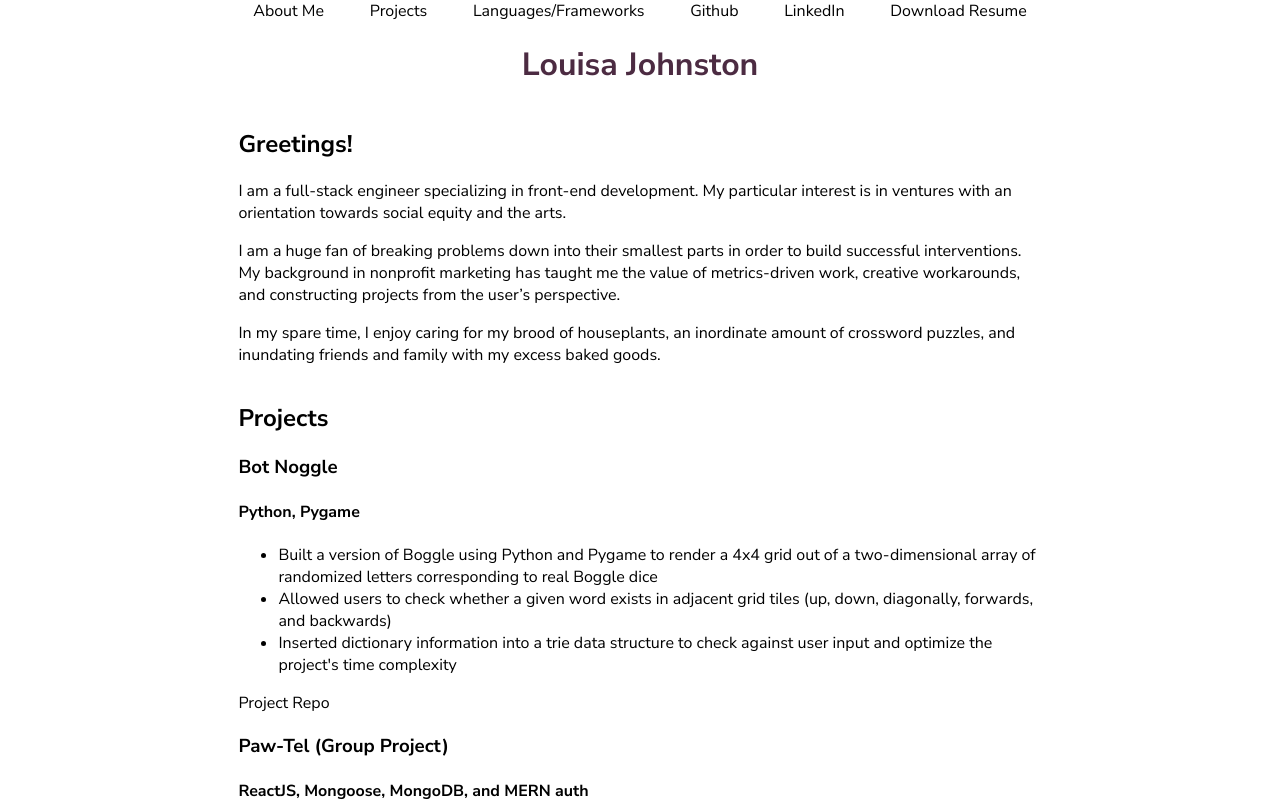
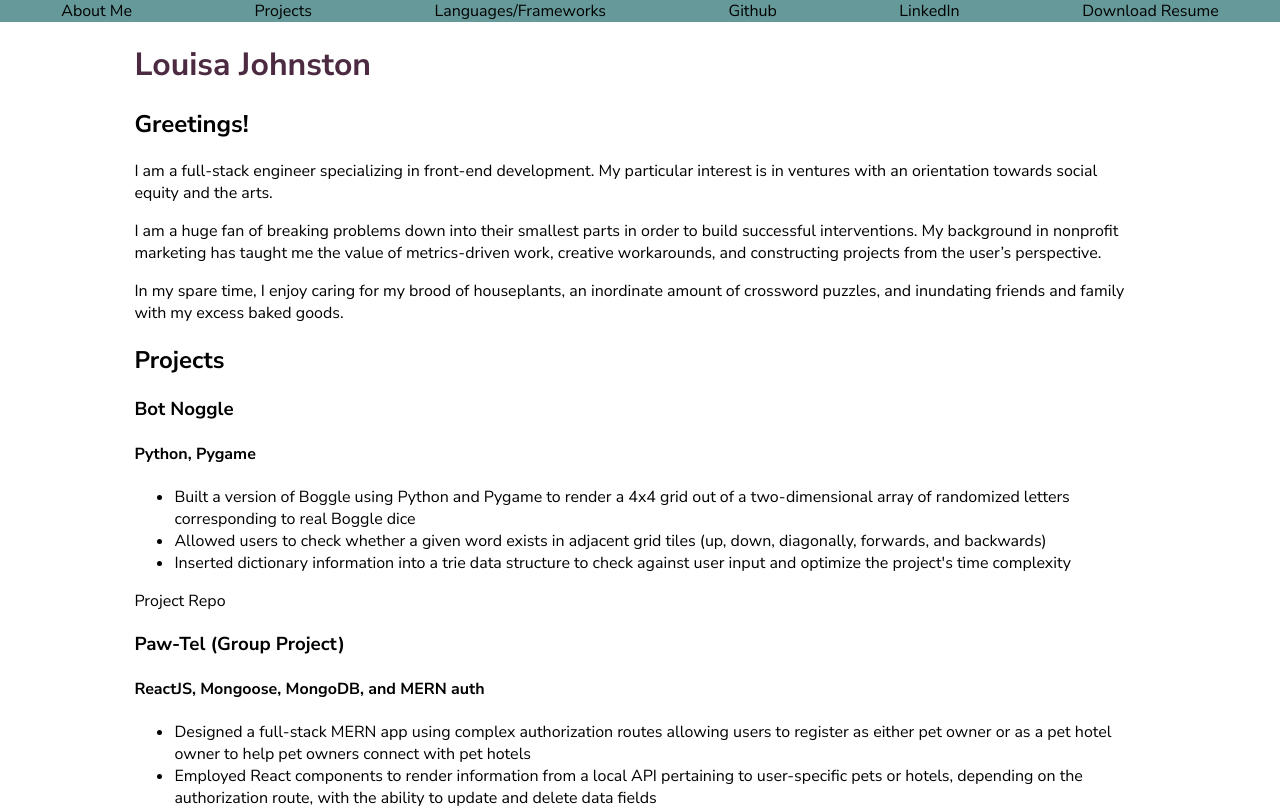
Before and after one commit to LouisaJohnston/Portfolio, a Next.js app: page / in a window 1280 px wide. Shown: the top 808 px of the page. Built offline with nearby package versions, Linux system fonts and the light colour scheme.

Commit message:
begin nav styling

```diff
--- a/components/Navbar.jsx
+++ b/components/Navbar.jsx
@@ -4,13 +4,14 @@ import Link from 'next/link'
 export default function Navbar() {
     return (
         <nav>
-            <Link href='#about-container'>
+            <div id='nav-links'>
+                <Link href='#about'>
                     <a>About Me</a>
                 </Link>
-            <Link href='#projects-container'>
+                <Link href='#projects'>
                     <a>Projects</a>
                 </Link>
-            <Link href='#languages-container'>
+                <Link href='#languages'>
                     <a>Languages/Frameworks</a>
                 </Link>
                 <Link href='https://github.com/LouisaJohnston'>
@@ -22,6 +23,7 @@ export default function Navbar() {
                 <Link href='/LouisaJohnston_Resume.pdf'>
                     <a target='_blank' download>Download Resume</a>
                 </Link>
+            </div>
         </nav>
     )
 }
--- a/pages/index.js
+++ b/pages/index.js
@@ -8,9 +8,10 @@ export default function Home() {
         <title>Louisa Johnston</title>
         <link rel="icon" href="/portfolio_favicon_squareheavy.png" />
       </Head>
+      <div id="main">
         <h1>Louisa Johnston</h1>
 
-      <div id="about-container">
+        <div id="about">
           <div>
             <h2>Greetings!</h2>
             <p>I am a full-stack engineer specializing in front-end
@@ -32,7 +33,7 @@ export default function Home() {
         </div>
 
 
-      <div id="projects-container">
+        <div id="projects">
           <h2>Projects</h2>
 
           <a><h3>Bot Noggle</h3></a>
@@ -73,10 +74,11 @@ export default function Home() {
           <a href="https://github.com/LouisaJohnston/Word-crossd_Puzzler" target="_blank"><p>Project Repo</p></a>
         </div>
 
-      <div id="languages-container">
+        <div id="languages">
           <h2>Languages/Frameworks/Misc. Know-How</h2>
           <p>Python, ReactJS, Mongoose, MongoDB, ExpressJS, NodeJS, SQL, PostgreSQL, EJS, Axios, JavaScript, CSS3, HTML5, Heroku, GitHub, Pygame, Adobe Photoshop, Adobe InDesign, Adobe Premiere, WordPress, Squarespace, NationBuilder, Google Analytics, Cargo, and Canva</p>
         </div>
       </div>
+    </div>
   )
 }
--- a/styles/globals.css
+++ b/styles/globals.css
@@ -3,10 +3,8 @@
 html,
 body {
   padding: 0;
-  margin-left: 10%;
-  margin-right: 10%;
-  margin-top: 0;
-  padding-top: 0;
+  margin: 0;
+  padding: 0;
 }
 
 a {
@@ -24,6 +22,16 @@ h1 {
 }
 
 nav {
+  background: #669999;
+  margin: 0;
+}
+
+#nav-links {
   display: flex;
   justify-content: space-around;
 }
+
+#main {
+  margin-left: 10%;
+  margin-right: 10%;
+}
```
Lines whose indentation alone changed are shown as unchanged.
